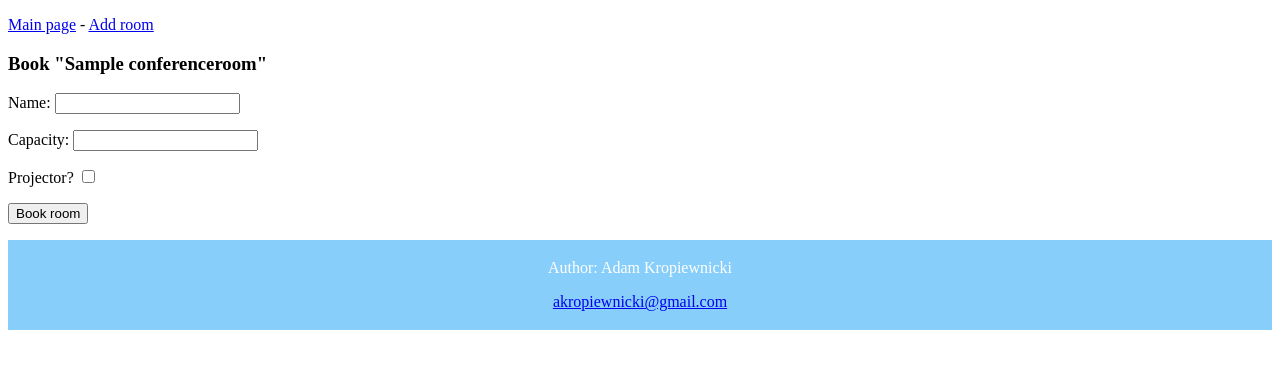
After one commit to megaz0rd/reservation_system, a Django app: template src/templates/book_room.html in a window 1280 px wide. The commit adds this page. Shown: the top 369 px of the page. Run offline with Django 3.2, Linux system fonts and the light colour scheme; the template is opened without the code that fills it: values that come from a table or form of the project are taken from there, others are empty; tables that the repository leaves empty hold one stand-in row (values such as "Sample post").

Commit message:
Fix HTML

```diff
--- a/src/templates/add_room.html
+++ b/src/templates/add_room.html
@@ -2,9 +2,9 @@
 
 {% block content %}
 
-<p>Add new room:</p>
 <form action="{% url 'conference_room:add-room' %}" method='post'>
     {% csrf_token %}
+    <h3>Add new room:</h3>
     {{ form.as_p }}
     <button name="submit">Add room</button>
 </form>
--- a/src/templates/base.html
+++ b/src/templates/base.html
@@ -33,7 +33,8 @@
             Edit</button></a>
         <a href="{% url 'conference_room:delete-room' room.id %}"><button>
             Delete</button></a>
-        tu bedzie button (/room/reserve/{id})</li>
+        <a href="{% url 'conference_room:book-room' room.id %}"><button>
+            Book</button></a>
     {% empty %}
     There is no room yet.
     {% endfor %}
--- /dev/null
+++ b/src/templates/book_room.html
@@ -0,0 +1,14 @@
+{% extends 'base.html' %}
+
+{% block content %}
+
+
+<form action="{% url 'conference_room:book-room' room.id %}" method='post'>
+    {% csrf_token %}
+    <h3>Book "{{ room.name }}"</h3>
+    {{ form.as_p }}
+    <button name="submit">Book room</button>
+</form>
+<p></p>
+
+{% endblock content %}
--- a/src/templates/delete_room.html
+++ b/src/templates/delete_room.html
@@ -3,9 +3,9 @@
 {% block content %}
 
 <form action="." method="POST">
-      {% csrf_token %}
+    {% csrf_token %}
     <h1>Do You want to delete the room "{{ room.name }}"?</h1>
-    <p><input type="submit" value="Yes" />
+    <p><input type="submit" value="Yes"/>
         <a href="{% url 'conference_room:index' %}">Cancel</a></p>
 </form>
 
--- a/src/templates/edit_room.html
+++ b/src/templates/edit_room.html
@@ -2,12 +2,12 @@
 
 {% block content %}
 
-<p>Edit room:</p>
-
 <form action="{% url 'conference_room:edit-room' room.id %}" method='post'>
     {% csrf_token %}
+    <h3>Edit "{{ room.name }}"</h3>
     {{ form.as_p }}
     <button name="submit">Save changes</button>
 </form>
+<p></p>
 
 {% endblock %}
```
Also changed, not shown: src/templates/room_detail.html (line endings or trailing spaces).
